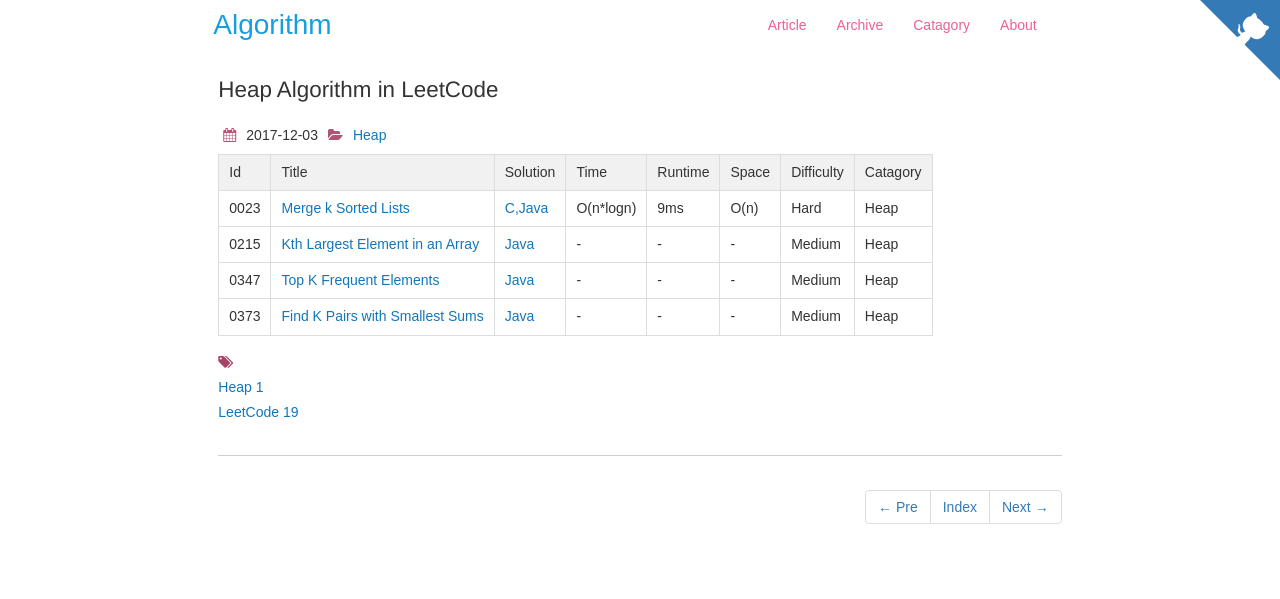
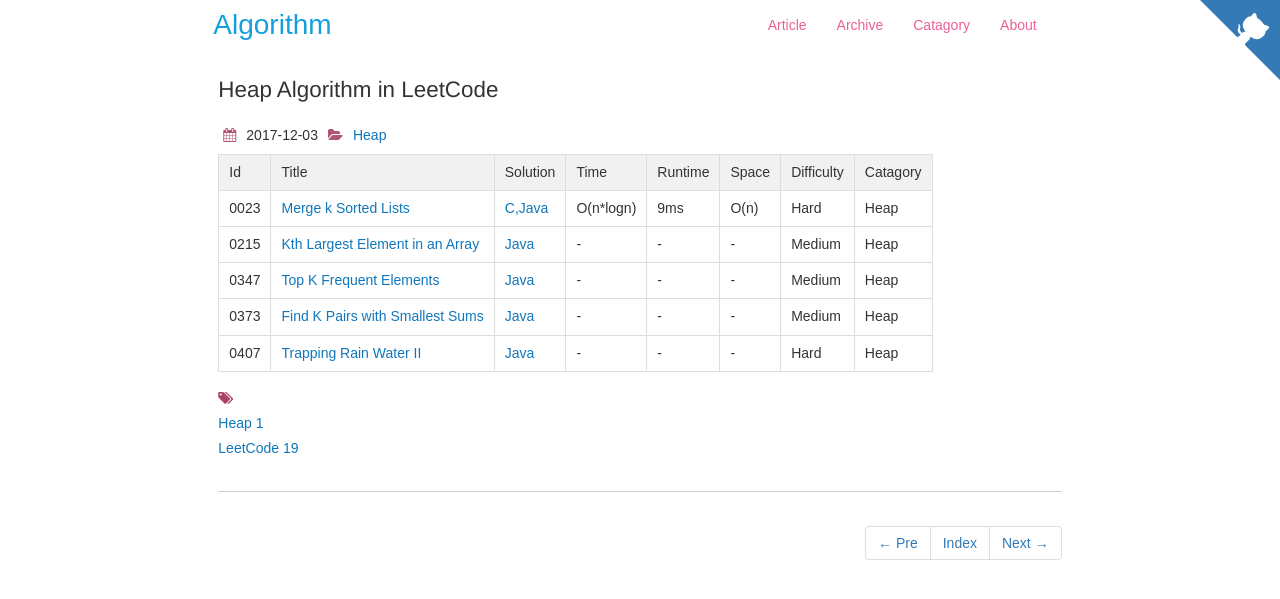
Before and after one commit to dunso/algorithm, a Jekyll site: the page built from docs/_posts/2017-12-03-Heap.md, in a window 1280 px wide. Shown: the top 599 px of the page. Built offline with Jekyll 4.4.1, drawn with Linux system fonts in a browser that asks for light colours; nearby versions of some CDN libraries.

Commit message:
Add index of LeetCode0407.java to docs

```diff
--- a/docs/_posts/2017-12-03-Heap.md
+++ b/docs/_posts/2017-12-03-Heap.md
@@ -16,3 +16,4 @@
 |0215|[Kth Largest Element in an Array](https://leetcode.com/problems/kth-largest-element-in-an-array) | [Java](https://e.srl/leetcode-215/)  |-|-|-| Medium |Heap|
 |0347|[Top K Frequent Elements](https://leetcode.com/problems/top-k-frequent-elements/) | [Java](https://e.srl/leetcode-347/)  |-|-|-| Medium |Heap|
 |0373|[Find K Pairs with Smallest Sums](https://leetcode.com/problems/find-k-pairs-with-smallest-sums/) | [Java](https://e.srl/leetcode-373/)  |-|-|-| Medium |Heap|
+|0407|[Trapping Rain Water II](https://leetcode.com/problems/trapping-rain-water-ii/) | [Java](https://e.srl/leetcode-407/)  |-|-|-| Hard |Heap|
```
